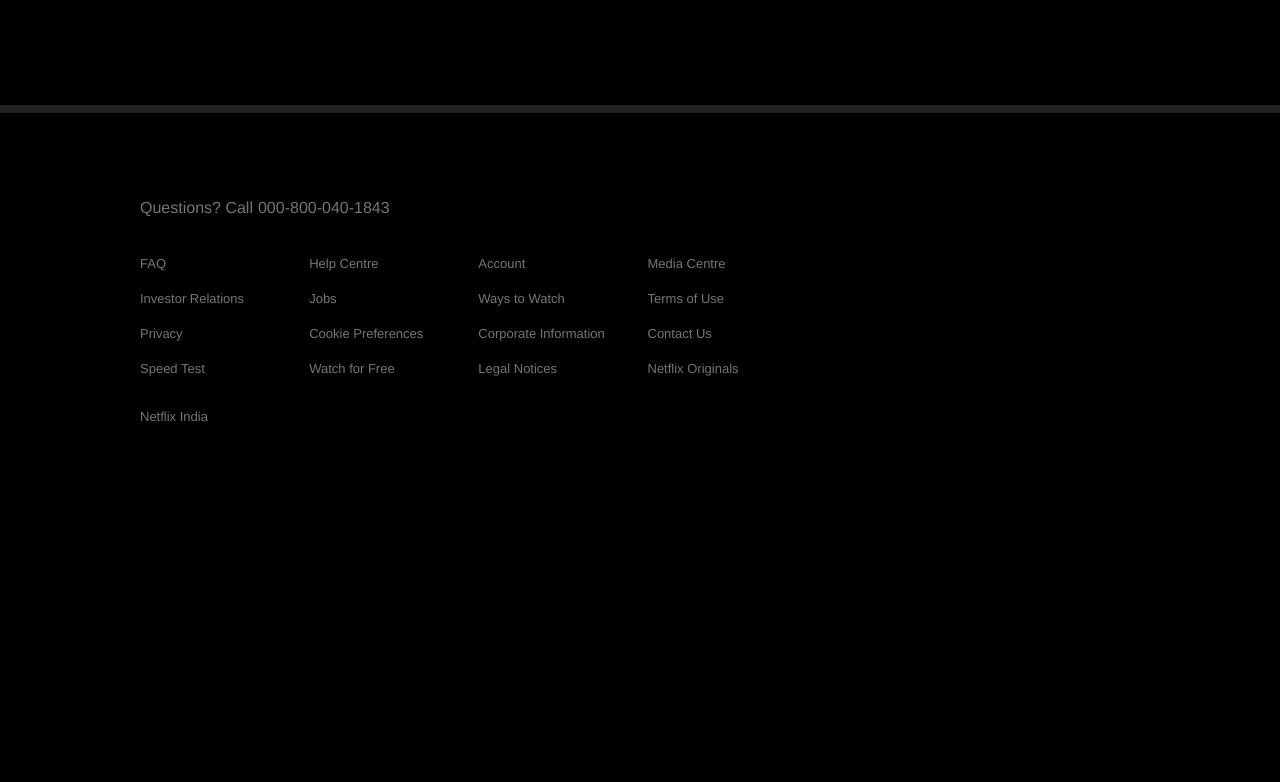
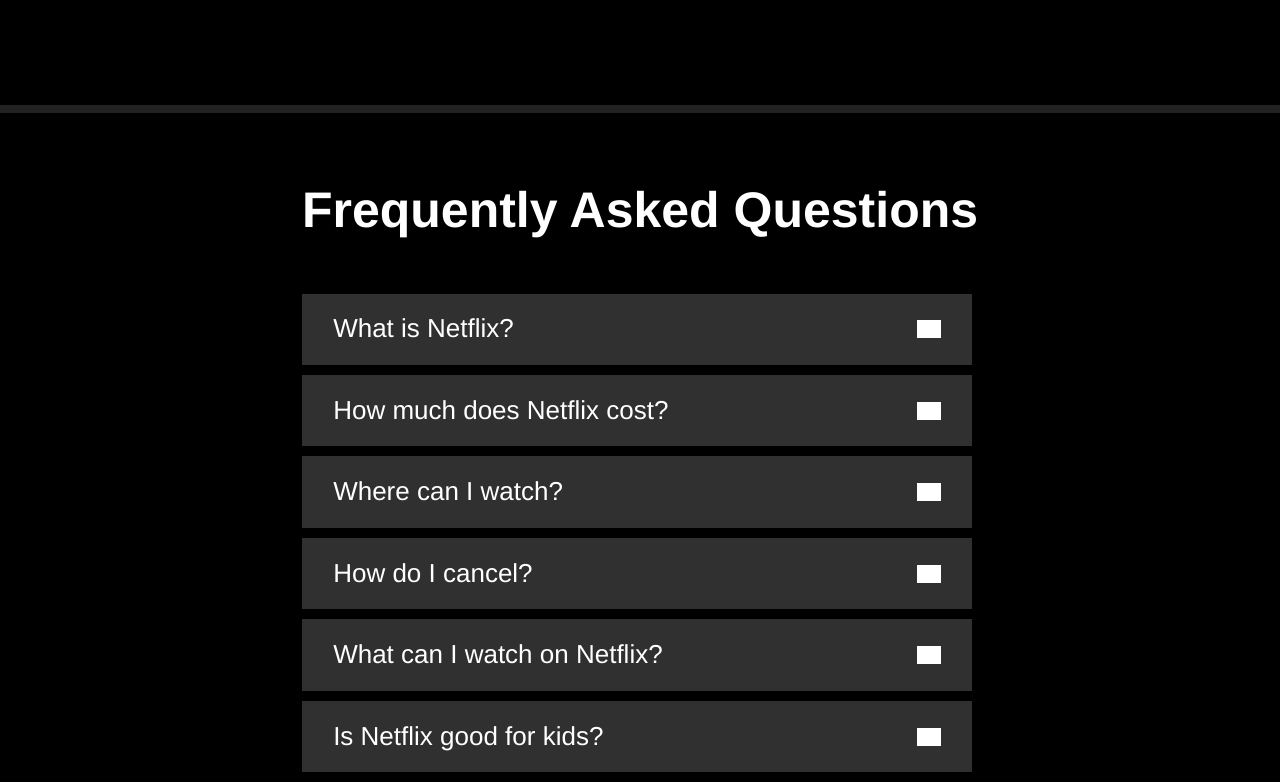
Before and after one commit to anubhavvs/netflix-clone, a React (Create React App) app: page / in a window 1280 px wide. Shown: the part 1618-2400 px from the top of the page. Before the commit the page ends 2153 px from the top, so only its background shows below. Built offline with nearby package versions, Linux system fonts and the light colour scheme; grey boxes are pictures that could not be loaded; the HTML template or start-up script is replaced by a standard one.

Commit message:
Added a FAQs Section

```diff
--- a/src/App.js
+++ b/src/App.js
@@ -1,11 +1,13 @@
 import React from 'react';
 import { FooterContainer } from './containers/footer';
 import { JumbotronContainer } from './containers/jumbotron';
+import { FaqsContainer } from './containers/faqs';
 
 function App() {
   return (
     <>
     <JumbotronContainer />
+    <FaqsContainer />
     <FooterContainer />
     </>
   );
--- /dev/null
+++ b/src/components/accordion/index.js
@@ -0,0 +1,51 @@
+import React, { useState, useContext, createContext} from 'react';
+import { Container, Frame, Title, Item, Inner, Header, Body } from './styles/accordion';
+
+const ToggleContext = createContext();
+
+export default function Accordion({ children, ...restProps }) {
+    return (
+      <Container {...restProps}>
+        <Inner>{children}</Inner>
+      </Container>
+    );
+}
+
+Accordion.Title = function AccordionTitle({ children, ...restProps }) {
+    return <Title {...restProps}>{children}</Title>;
+};
+
+Accordion.Frame = function AccordionFrame({ children, ...restProps }) {
+    return <Frame {...restProps}>{children}</Frame>;
+};
+
+Accordion.Item = function AccordionItem({ children, ...restProps }) {
+    const [toggleShow, setToggleShow] = useState(false);
+
+    return (
+      <ToggleContext.Provider value={{ toggleShow, setToggleShow }}>
+        <Item {...restProps}>{children}</Item>
+      </ToggleContext.Provider>
+    );
+};
+
+  Accordion.Header = function AccordionHeader({ children, ...restProps }) {
+    const { toggleShow, setToggleShow } = useContext(ToggleContext);
+
+    return (
+      <Header onClick={() => setToggleShow(!toggleShow)} {...restProps}>
+        {children}
+        {toggleShow ? (
+          <img src="/images/icons/close-slim.png" alt="Close" />
+        ) : (
+          <img src="/images/icons/add.png" alt="Open" />
+        )}
+      </Header>
+    );
+};
+
+  Accordion.Body = function AccordionBody({ children, ...restProps }) {
+    const { toggleShow } = useContext(ToggleContext);
+
+    return toggleShow ? <Body {...restProps}>{children}</Body> : null;
+};
--- /dev/null
+++ b/src/components/accordion/styles/accordion.js
@@ -0,0 +1,78 @@
+import styled from 'styled-components/macro';
+
+export const Container = styled.div`
+  display: flex;
+  border-bottom: 8px solid #222;
+`;
+
+export const Frame = styled.div`
+  margin-bottom: 40px;
+`;
+
+export const Inner = styled.div`
+  display: flex;
+  padding: 70px 45px;
+  flex-direction: column;
+  max-width: 815px;
+  margin: auto;
+`;
+
+export const Title = styled.h1`
+  font-size: 50px;
+  line-height: 1.1;
+  margin-top: 0;
+  margin-bottom: 8px;
+  color: white;
+  text-align: center;
+  @media (max-width: 600px) {
+    font-size: 35px;
+  }
+`;
+
+export const Item = styled.div`
+  color: white;
+  margin-bottom: 10px;
+  max-width: 670px;
+  width: 100%;
+  &:first-of-type {
+    margin-top: 3em;
+  }
+`;
+
+export const Header = styled.div`
+  display: flex;
+  justify-content: space-between;
+  cursor: pointer;
+  margin-bottom: 1px;
+  font-size: 26px;
+  font-weight: normal;
+  background: #303030;
+  padding: 0.8em 1.2em 0.8em 1.2em;
+  user-select: none;
+  align-items: center;
+  img {
+    filter: brightness(0) invert(1);
+    width: 24px;
+    @media (max-width: 600px) {
+      width: 16px;
+    }
+  }
+  @media (max-width: 600px) {
+    font-size: 16px;
+  }
+`;
+
+export const Body = styled.div`
+  max-height: 1200px;
+  transition: max-height 0.25s cubic-bezier(0.5, 0, 0.1, 1);
+  font-size: 26px;
+  font-weight: normal;
+  line-height: normal;
+  background: #303030;
+  padding: 0.8em 2.2em 0.8em 1.2em;
+  white-space: pre-wrap;
+  @media (max-width: 600px) {
+    font-size: 16px;
+    line-height: 22px;
+  }
+`;
--- a/src/components/index.js
+++ b/src/components/index.js
@@ -1,2 +1,3 @@
 export { default as Jumbotron } from './jumbotron'
 export { default as Footer } from './footer';
+export { default as Accordion } from './accordion';
--- /dev/null
+++ b/src/containers/faqs.js
@@ -0,0 +1,19 @@
+import React from 'react';
+import faqsData from '../fixtures/faqs';
+import { Accordion } from '../components';
+
+export function FaqsContainer() {
+    return (
+    <Accordion>
+      <Accordion.Title>Frequently Asked Questions</Accordion.Title>
+      <Accordion.Frame>
+        {faqsData.map((item) => (
+          <Accordion.Item key={item.id}>
+            <Accordion.Header>{item.header}</Accordion.Header>
+            <Accordion.Body>{item.body}</Accordion.Body>
+          </Accordion.Item>
+        ))}
+      </Accordion.Frame>
+    </Accordion>
+    );
+}
--- a/src/fixtures/faqs.json
+++ b/src/fixtures/faqs.json
@@ -7,7 +7,7 @@
     {
       "id": 2,
       "header": "How much does Netflix cost?",
-      "body": "Watch Netflix on your smartphone, tablet, smart TV, laptop or streaming device, all for one low fixed monthly fee. Plans start from £5.99 a month. No extra costs or contracts."
+      "body": "Watch Netflix on your smartphone, tablet, Smart TV, laptop, or streaming device, all for one fixed monthly fee. Plans range from ₹ 199 to ₹ 799 a month. No extra costs, no contracts."
     },
     {
       "id": 3,
@@ -23,5 +23,10 @@
       "id": 5,
       "header": "What can I watch on Netflix?",
       "body": "Netflix has an extensive library of feature films, documentaries, TV programmes, anime, award-winning Netflix originals, and more. Watch as much as you want, any time you want."
+    },
+    {
+      "id": 5,
+      "header": "Is Netflix good for kids?",
+      "body": "The Netflix Kids experience is included in your membership to give parents control while kids enjoy family-friendly TV shows and films in their own space.\n\nKids profiles come with PIN-protected parental controls that let you restrict the maturity rating of content kids can watch and block specific titles you don’t want kids to see."
     }
   ]
```
